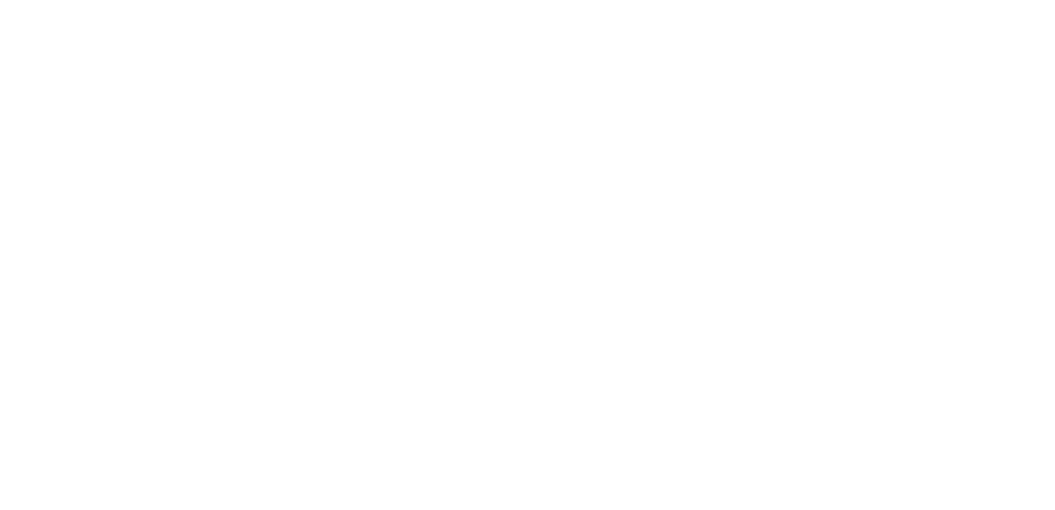
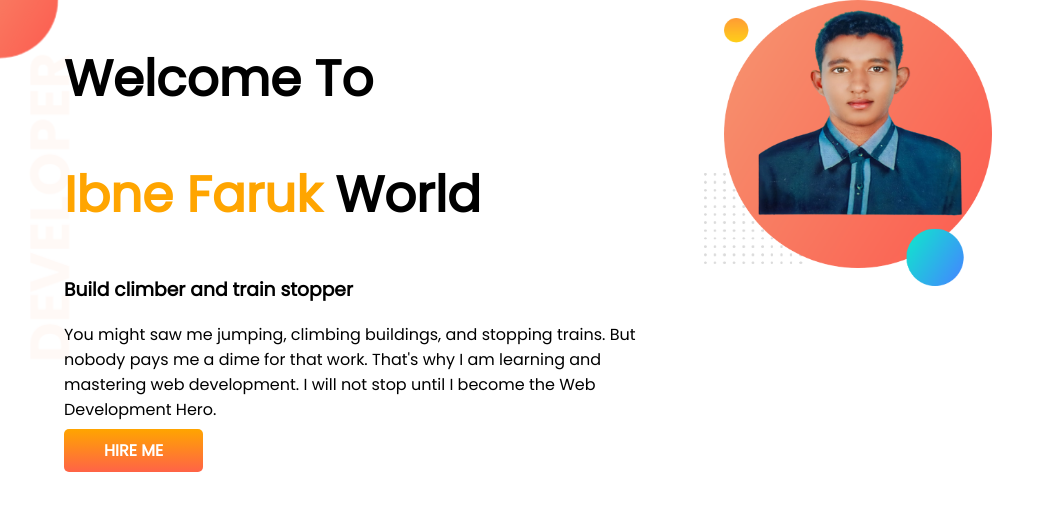
Before and after one commit to mdalsahafibnefaruk/developer-portfolio, a plain HTML site: page index.html in a window 1280 px wide. Shown: the whole page, without its empty margins (0-1055 px from the left). Drawn offline with Linux system fonts and the light colour scheme.

Commit message:
top banner added

```diff
--- a/index.html
+++ b/index.html
@@ -1,13 +1,39 @@
 <!DOCTYPE html>
 <html lang="en">
+
 <head>
     <meta charset="UTF-8">
     <meta http-equiv="X-UA-Compatible" content="IE=edge">
     <meta name="viewport" content="width=device-width, initial-scale=1.0">
     <title>Badhon portfolio</title>
+    <link rel="preconnect" href="https://fonts.googleapis.com">
+    <link rel="preconnect" href="https://fonts.gstatic.com" crossorigin>
+    <link href="https://fonts.googleapis.com/css2?family=Poppins&display=swap" rel="stylesheet">
     <link rel="stylesheet" href="style.css">
 </head>
+
 <body>
+    <section class="top-banner">
+        <div class="half-width">
+            <h1>Welcome To</h1>
+            <h1><span class="orange-color">Ibne Faruk</span> World</h1>
+            <h3>Build climber and train stopper</h3>
+            <p>You might saw me jumping, climbing buildings, and stopping trains. But nobody pays me a dime for that
+                work.
+                That's why I am learning and mastering web development. I will not stop until I become the Web
+                Development
+                Hero.</p>
+            <a class="link-button" target="_blank" href="https://www.linkedin.com/company/programminghero/">HIRE ME</a>
+
+
+        </div>
+        <div class="half-width">
+            <img src="images/my-bg.png" alt="">
+        </div>
+    </section>
+
+
 
 </body>
+
 </html>
--- a/style.css
+++ b/style.css
@@ -0,0 +1,43 @@
+body {
+    font-family: 'Poppins', sans-serif;
+    margin: 0;
+}
+
+h1 {
+    font-size: 50px;
+
+
+}
+
+.orange-color {
+    color: orange;
+}
+
+section {
+    display: flex;
+}
+
+.half-width {
+    width: 50%;
+    padding-left: 5%;
+}
+
+.half-width img {
+    width: 50%;
+}
+
+.link-button {
+    text-decoration: none;
+    background-image: linear-gradient(orange, tomato);
+    padding: 10px 40px;
+    color: white;
+    font-weight: 700;
+    border-radius: 5px;
+}
+
+.top-banner {
+    background-image: url(images/top-banner.png);
+    background-repeat: no-repeat;
+
+
+}
```
Also changed, not shown: images/WhatsApp Image 2022-04-01 at 3.26.37 PM.jpeg (added), images/dream-bg.png (added), images/exp-bg.png (added), images/jhankar.png (added), images/jhankar2.png (added), images/my-bg.png (added), images/my-bg2.png (added), images/top-banner.png (added), 7 other files.
